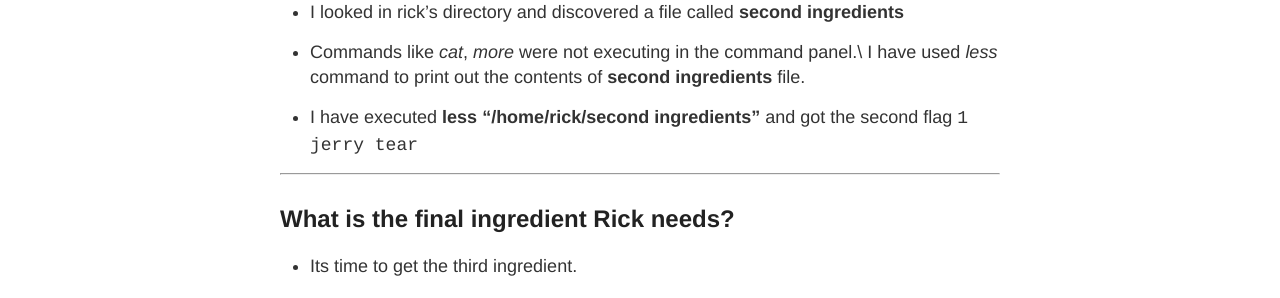
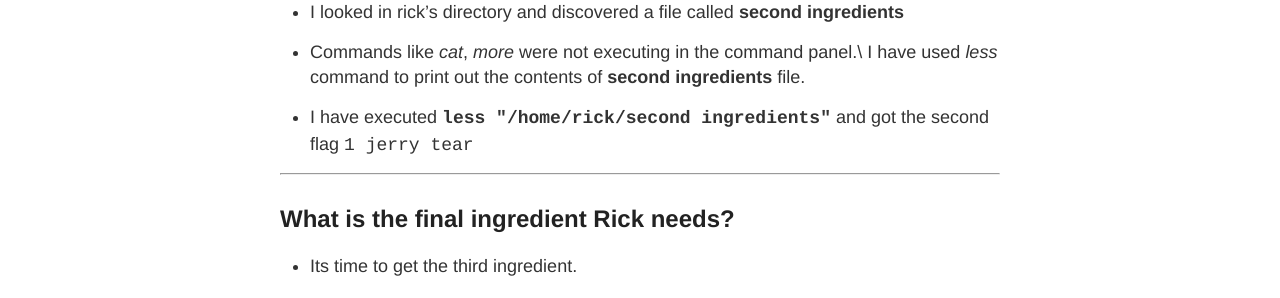
Before and after one commit to v1llur1/v1llur1.github.io, a Jekyll site: the page built from _posts/2021-8-30-thm-picklerick.md, in a window 1280 px wide. Shown: the part 1175-1473 px from the top of the page. Built offline with Jekyll 4.4.1, drawn with Linux system fonts in a browser that asks for light colours.

```diff
--- a/_posts/2021-8-30-thm-picklerick.md
+++ b/_posts/2021-8-30-thm-picklerick.md
@@ -28,7 +28,7 @@ This Rick and Morty themed challenge requires you to exploit a webserver to find
 - After listing contents on the web server through command panel (as www-data),
 I found few interesting files. One of the file was **Sup3rs3cretPick13Ingred.txt**
 
-- Finally, I found the first flag at **Sup3rs3cretPick13Ingred.txt** file which is `mr. meeseek hair`
+- Finally, I found the first flag at **Sup3rs3cretPick13Ingred.txt** file which is  `mr. meeseek hair`
 
 ---
 
@@ -43,7 +43,7 @@ I found few interesting files. One of the file was **Sup3rs3cretPick13Ingred.txt
 - Commands like *cat*, *more* were not executing in the command panel.\
 I have used *less* command to print out the contents of **second ingredients** file.
 
-- I have executed __less "/home/rick/second ingredients"__ and got the second flag `1 jerry tear`
+- I have executed __`less "/home/rick/second ingredients"`__ and got the second flag  `1 jerry tear`
 
 ---
 
```
